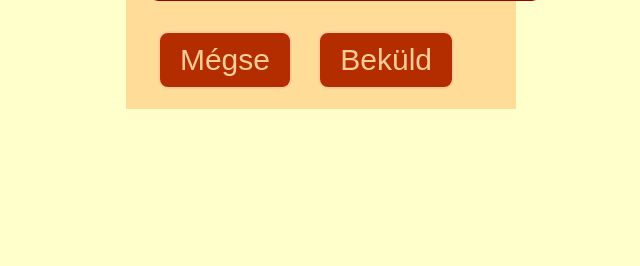
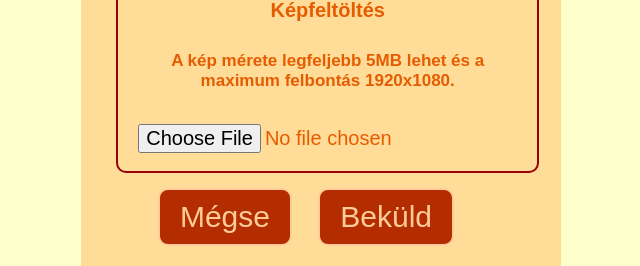
Before and after one commit to drq0tq/RFT, a PHP site: page /RFT/talaltallat.php in a window 1280 px wide. Shown: the part 771-1037 px from the top of the page, without its empty margins (319-959 px from the left). Before the commit the page ends 880 px from the top, so only its background shows below. Run offline with PHP 8.4, Linux system fonts and the light colour scheme.

Commit message:
talaltallat.php oldalhoz képfeltöltési opció hozzáadása, kepfeltöltes.php létrehozása

```diff
--- a/CSS/app.css
+++ b/CSS/app.css
@@ -24,7 +24,7 @@ form {
     font-size: 20px;
 }
 
-  .navbar a {
+    .navbar a {
     float: left;
     font-size: 16px;
     color: white;
--- a/connect.php
+++ b/connect.php
@@ -1,5 +1,6 @@
 
 <?php
+define('DOMAIN', 'http://localhost/RFT/');
 define('DB_TYPE', 'mysql');
 define('DB_HOST', '127.0.0.1');
 define('DB_USER', 'root');
@@ -7,10 +8,17 @@ define('DB_PASS', '');
 define('DB_NAME', 'menhelydb');
 define('DB_CHARSET', 'utf8');
 
+define('MAX_UPLOAD_SIZE', 15);
+
 function getConnection() {
 	$connection = new PDO(DB_TYPE.':host='.DB_HOST.';dbname='.DB_NAME.';',DB_USER, DB_PASS);
 	$connection->exec("SET NAMES '".DB_CHARSET."'");
 	return $connection;
+}
+
+function dbClose($connection)
+{
+    $connection->close();
 }
 
 function getRecord($queryString, $queryParams = []) {
--- a/talaltallat.php
+++ b/talaltallat.php
@@ -1,35 +1,31 @@
 <?php
 include 'index.php';
+$errors = [];
 ?>
 
 <!DOCTYPE html>
 <html>
 <head>
-     <style>
-       *{
+<style>*{
 	font-family: caption,arial;
 	font-size: 20px;
-
 }
-
-
 form#mezo{
-        width: 25%;
+    width: 32%;
     padding: 20px 50px 20px 20px;
     margin-bottom: auto;
     margin-left: auto;
     margin-right: auto;
-
-
 }
 form#mezo fieldset {
-    margin-bottom: 30px;
+    margin-bottom: 15px;
+	margin-left: 15px;
+	margin-right: 10px;
 	border: 2px solid #990000;
 	background-color:#ffdd99;
 	border-radius:10px;
     text-align: center;
     color:#e65c00;
-
 }
 form#mezo fieldset legend{
 	padding: auto;
@@ -40,7 +36,6 @@ form#mezo fieldset legend{
 	font-size: 35px;
 	border-radius:10px;
 }
-
 form#mezo fieldset ol{
 	list-style:none;
 	padding: 12px;
@@ -50,25 +45,17 @@ form#mezo fieldset ol li{
 	clear: both;
 }
 form#mezo fieldset label{
-
 	float: left;
     font-weight: bold;
-
 }
-
 form#mezo input[type="text"],select{
-
     width: 270px;
 	border: 2px solid #990000;
 	padding: 2px;
 	font-family: courier;
 	color:black;
 	margin: 5px auto;
-
-
-
 }
-
 form#mezo input[type="reset"],
 form#mezo input[type="submit"]{
 	background:#b32d00;
@@ -79,8 +66,7 @@ form#mezo input[type="submit"]{
 	text-align:center;
 	cursor:pointer;
 	border-radius:10px;
-	margin:0 10px 0 10px;
-
+	margin:0px 10px 0px 10px;
 }
 form#mezo input[type="reset"]:hover,
 form#mezo input[type="submit"]:hover{
@@ -93,18 +79,20 @@ form#mezo input[type="submit"]:hover{
 	cursor:pointer;
 	border-radius:10px;
 	margin:0 10px 0 10px;
-
 }
-
-
+#kepfeltöltcim{
+    margin-top: 20px;
+}
+#kepfeltöltmeret{
+	font-size:17px;
+}
 </style>
-
 </head>
   <body>
 
     <div id=urlap >
 	    <form  align="center" id="mezo" action="bekuld.php" method="post" onSubmit="">
-		  <fieldset aliagn="center ">
+		  	<fieldset aliagn="center">
 		    	<legend aliagn="center">Talált állat bejelentése</legend>
 		      		<ol>  <img src="kobor.jpg"  width="60%" align="center" >
 		      			<li>
@@ -117,6 +105,7 @@ form#mezo input[type="submit"]:hover{
   								<option value="Sovány">Sovány</option>
   							</select>
 			  			</li>
+
                 		<li>
 			    			<label for="tel">Bejelentő Tel.száma:<em>*</em></label>
 							<br>
@@ -128,15 +117,23 @@ form#mezo input[type="submit"]:hover{
 							<br>
 			    			<input name="adress" id="adress" type="text"  placeholder="Eger"/>
 			  			</li>
-
 					</ol>
 
-
+			<table>
+        		<form id="kepfeltöltes" action="<?php echo DOMAIN . "kepfeltöltes.php"; ?>" method="POST" enctype="multipart/form-data">
+        			<h1 id=kepfeltöltcim>Képfeltöltés</h1>
+        			<h5 id=kepfeltöltmeret>A kép mérete legfeljebb 5MB lehet és a maximum felbontás 1920x1080.</h5>
+            		<tr>
+                    <div>
+                        <input style="padding:5px;" type="file" name="kép">
+                	</div>
+            		</tr>
+					</form>
+    		</table>
 
 	   		</fieldset>
 	   		<input type='reset' value ='Mégse' >
 	   		<input type="submit" value="Beküld" >
-
 
 	  	</form>
     </div>
```
Also changed, not shown: kepfeltöltes.php (added). Lines whose indentation alone changed are shown as unchanged.
